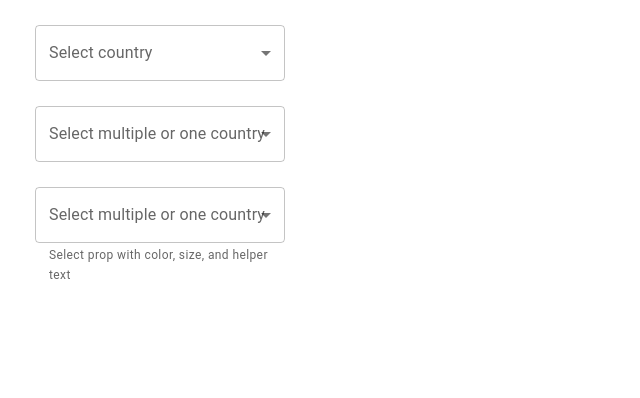
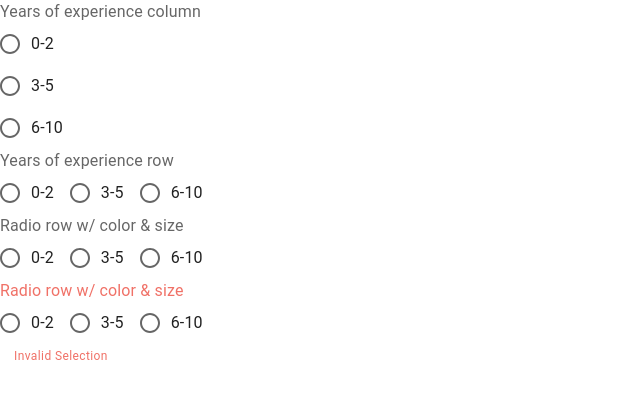
Before and after one commit to Tim-Parks-Lynch/material-ui-learning, a React (Vite) app in the folder my-app/: page / in a window 1280 px wide. Shown: the top 398 px of the page, without its empty margins (0-640 px from the left). Built offline with nearby package versions, Linux system fonts and the light colour scheme.

Commit message:
Added Radio Button

```diff
--- /dev/null
+++ b/my-app/src/components/MuiRadioButton/MuiRadioButton.tsx
@@ -0,0 +1,89 @@
+import React, { useState } from 'react';
+import { Box, FormControl, FormLabel, FormControlLabel, RadioGroup, Radio, FormHelperText } from '@mui/material';
+
+export const MuiRadioButton = () => {
+  const [value, setValue] = useState<string>('');
+  console.log({ value });
+
+  const handleChange = (event: React.ChangeEvent<HTMLInputElement>) => {
+    setValue(event.target.value);
+  };
+
+  return (
+    <Box>
+      <Box>
+        <FormControl>
+          <FormLabel id="job-experience-group-label">Years of experience column</FormLabel>
+          <RadioGroup
+            value={value}
+            onChange={handleChange}
+            name="job-experience-group"
+            aria-labelledby="job-experience-group-label"
+            //   aligns the radio buttons FormControlLabel horizontally in a row
+          >
+            <FormControlLabel control={<Radio />} label="0-2" value="0-2" />
+            <FormControlLabel control={<Radio />} label="3-5" value="3-5" />
+            <FormControlLabel control={<Radio />} label="6-10" value="6-10" />
+          </RadioGroup>
+        </FormControl>
+      </Box>
+
+      <Box>
+        <FormControl>
+          <FormLabel id="job-experience-group-row-label">Years of experience row</FormLabel>
+          <RadioGroup
+            value={value}
+            onChange={handleChange}
+            name="job-experience-group-row"
+            aria-labelledby="job-experience-group-row-label"
+            //   aligns the radio buttons FormControlLabel horizontally in a row
+            row
+          >
+            <FormControlLabel control={<Radio />} label="0-2" value="0-2" />
+            <FormControlLabel control={<Radio />} label="3-5" value="3-5" />
+            <FormControlLabel control={<Radio />} label="6-10" value="6-10" />
+          </RadioGroup>
+        </FormControl>
+      </Box>
+
+      <Box>
+        <FormControl>
+          <FormLabel id="job-experience-group-row-color-size-label">Radio row w/ color & size</FormLabel>
+          <RadioGroup
+            value={value}
+            onChange={handleChange}
+            name="job-experience-group-row-color-size"
+            aria-labelledby="job-experience-group-row-color-size-label"
+            //   aligns the radio buttons FormControlLabel horizontally in a row
+            row
+          >
+            <FormControlLabel control={<Radio size="medium" color="info" />} label="0-2" value="0-2" />
+            <FormControlLabel control={<Radio />} label="3-5" value="3-5" />
+            <FormControlLabel control={<Radio />} label="6-10" value="6-10" />
+          </RadioGroup>
+        </FormControl>
+      </Box>
+
+      <Box>
+        {/* can set error on FormControl programmatically unlike below*/}
+        <FormControl error>
+          <FormLabel id="job-experience-group-row-color-size-error-label">Radio row w/ color & size</FormLabel>
+          <RadioGroup
+            value={value}
+            onChange={handleChange}
+            name="job-experience-group-row-color-size-error"
+            aria-labelledby="job-experience-group-row-color-size-error-label"
+            //   aligns the radio buttons FormControlLabel horizontally in a row
+            row
+          >
+            <FormControlLabel control={<Radio size="medium" color="info" />} label="0-2" value="0-2" />
+            <FormControlLabel control={<Radio />} label="3-5" value="3-5" />
+            <FormControlLabel control={<Radio />} label="6-10" value="6-10" />
+          </RadioGroup>
+          {/* Example of FormHelperText Below */}
+          <FormHelperText>Invalid Selection</FormHelperText>
+        </FormControl>
+      </Box>
+    </Box>
+  );
+};
--- a/my-app/src/pages/Home/Home.tsx
+++ b/my-app/src/pages/Home/Home.tsx
@@ -2,7 +2,8 @@ import React from 'react';
 // import MuiTypography from '@/components/MuiTypography/MuiTypography';
 // import MuiButton from '@/components/MuiButton/MuiButton';
 // import { MuiTextField } from '@/components/MuiTextField/MuiTextField';
-import { MuiSelect } from '@/components/MuiSelect/MuiSelect';
+// import { MuiSelect } from '@/components/MuiSelect/MuiSelect';
+import { MuiRadioButton } from '@/components/MuiRadioButton/MuiRadioButton';
 
 const Home = () => {
   return (
@@ -10,7 +11,8 @@ const Home = () => {
       {/* <MuiTypography></MuiTypography>; */}
       {/* <MuiButton></MuiButton> */}
       {/* <MuiTextField></MuiTextField> */}
-      <MuiSelect></MuiSelect>
+      {/* <MuiSelect></MuiSelect> */}
+      <MuiRadioButton></MuiRadioButton>
     </>
   );
 };
```
Also changed, not shown: 1 other file (tests, documents, lock files or other folders).
